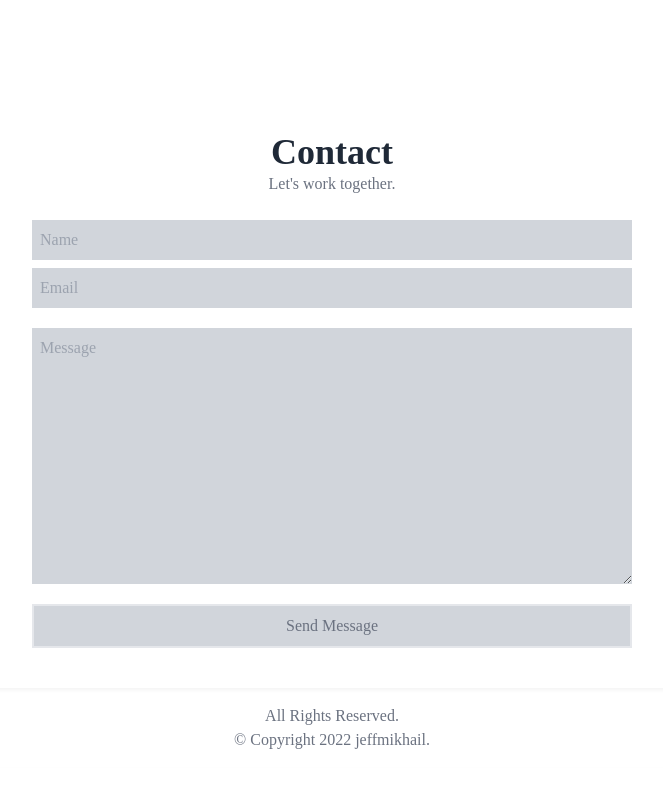
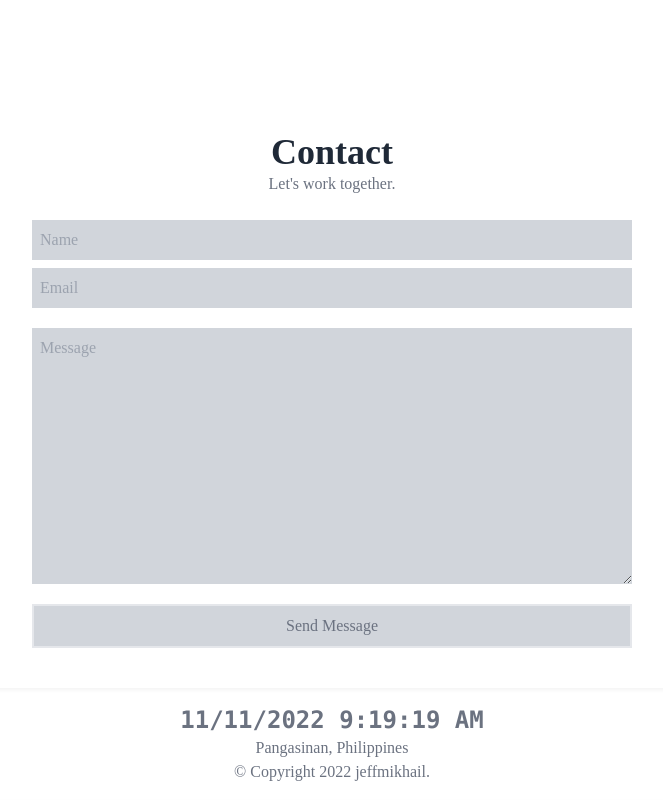
Before and after one commit to mikhail-jeff/portfolio, a React (Create React App) app: page / in a window 1280 px wide. Shown: the part 4262-5062 px from the top of the page, without its empty margins (308-971 px from the left). Before the commit the page ends 5030 px from the top, so only its background shows below. Built offline with nearby package versions, Linux system fonts and the light colour scheme.

Commit message:
added dynamic time in footer section

```diff
--- a/src/components/Footer.jsx
+++ b/src/components/Footer.jsx
@@ -1,10 +1,33 @@
 import React from 'react';
+import { useState, useEffect } from 'react';
 
 const Footer = () => {
+	const [currentTime, setCurrentTime] = useState();
+	const [currentDate, setCurrentDate] = useState();
+
+	useEffect(() => {
+		setInterval(() => {
+			const time = new Date();
+			setCurrentTime(time.toLocaleTimeString());
+		}, 1000);
+	}, []);
+
+	useEffect(() => {
+		setInterval(() => {
+			const date = new Date();
+			setCurrentDate(date.toLocaleDateString());
+		}, 1000);
+	}, []);
+
 	return (
 		<footer className='w-full h-auto mt-5 font-medium text-gray-500 shadow-inner dark:shadow-gray-500 text-center p-4'>
 			<div className=''>
-				<p className=''>All Rights Reserved.</p>
+				<p className='text-2xl font-semibold'>
+					<span className='font-mono'>
+						{currentDate} {currentTime}
+					</span>
+				</p>
+				<p className=''>Pangasinan, Philippines</p>
 				<p className=''>&copy; Copyright 2022 jeffmikhail.</p>
 			</div>
 		</footer>
```
